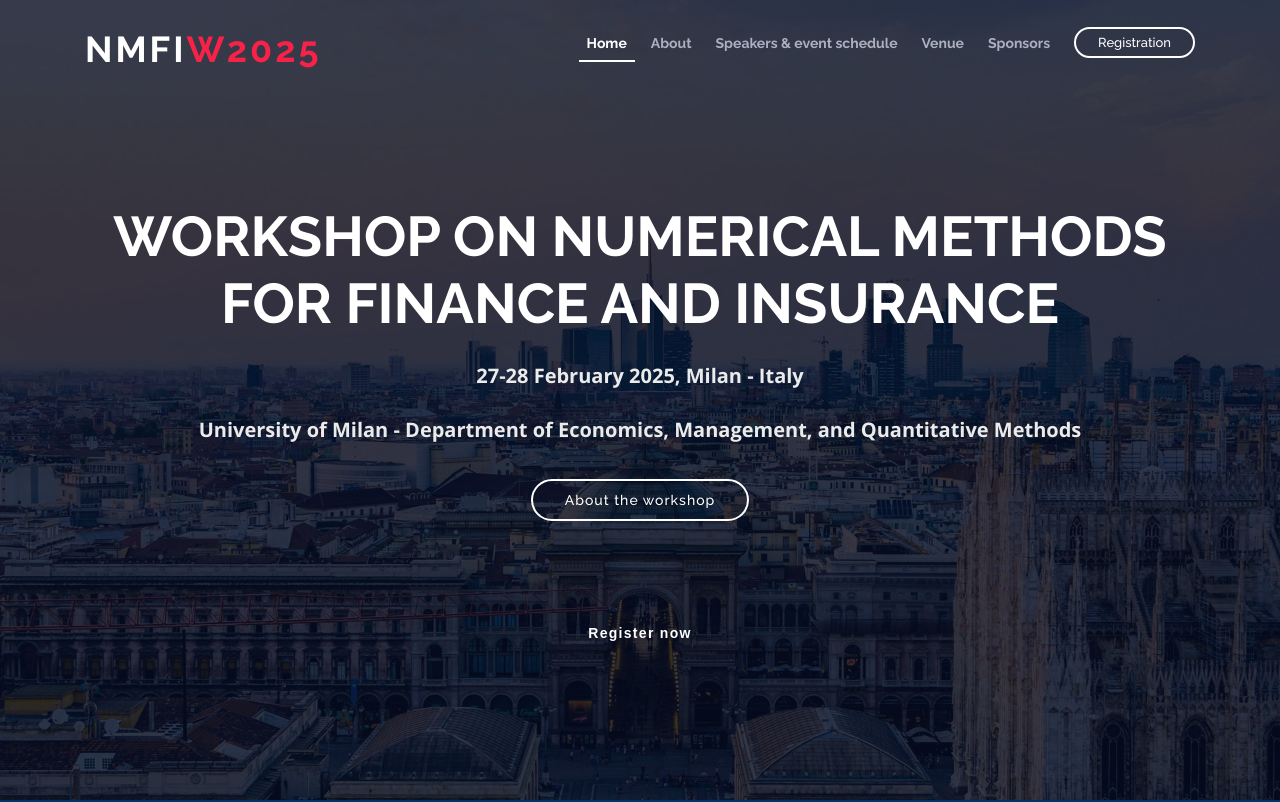
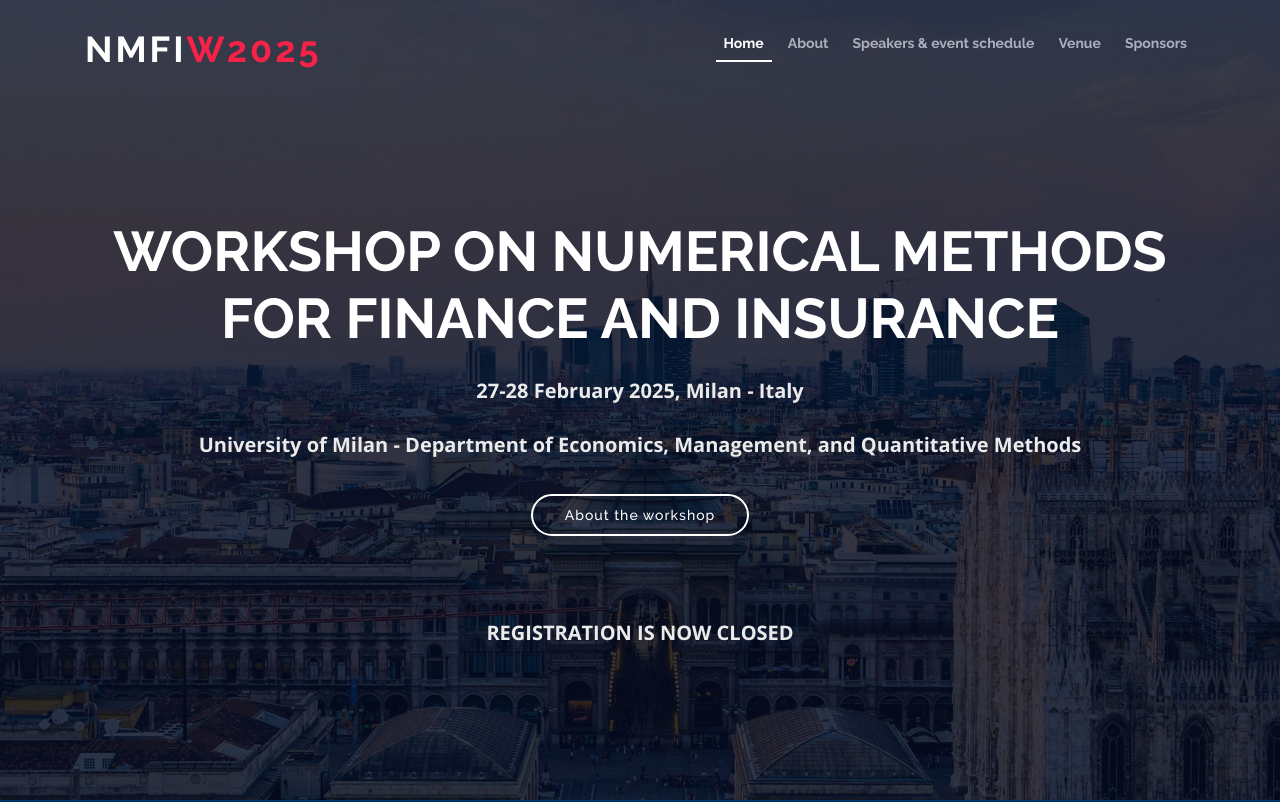
Before and after one commit to nmfiw2025/nmfiw2025.github.io, a plain HTML site: page index.html in a window 1280 px wide. Shown: the top 802 px of the page. Drawn offline with nearby package versions, Linux system fonts and the light colour scheme.

Commit message:
Add files via upload

```diff
--- a/index.html
+++ b/index.html
@@ -48,8 +48,8 @@
           <li><a href="#schedule">Speakers & event schedule</a></li>
           <li><a href="#venue">Venue</a></li>
           <li><a href="#sponsors">Sponsors</a></li>
-          <li class="buy-tickets"><a href="https://forms.office.com/Pages/ResponsePage.aspx?id=7161ExhwdEaj18wNsG1UXJICTKnh0CpFhCUlsDkQ-PxUQ040SjNEWVBVN0NFVktQRFIyVFNHVUtKNS4u&embed=true" class="venobox about-btn mb-4" data-vbtype="iframe"
-          data-autoplay="true">Registration</span> </a></li>
+          <!-- <li class="buy-tickets"><a href="https://forms.office.com/Pages/ResponsePage.aspx?id=7161ExhwdEaj18wNsG1UXJICTKnh0CpFhCUlsDkQ-PxUQ040SjNEWVBVN0NFVktQRFIyVFNHVUtKNS4u&embed=true" class="venobox about-btn mb-4" data-vbtype="iframe" -->
+          <!-- data-autoplay="true">Registration</span> </a></li> -->
         </ul>
       </nav><!-- #nav-menu-container -->
     </div>
@@ -68,9 +68,9 @@
       <br>
       <br>
       <br>
-
-      <a href="https://forms.office.com/Pages/ResponsePage.aspx?id=7161ExhwdEaj18wNsG1UXJICTKnh0CpFhCUlsDkQ-PxUQ040SjNEWVBVN0NFVktQRFIyVFNHVUtKNS4u&embed=true" class="venobox button mb-4" data-vbtype="iframe"
-          data-autoplay="false">Register now</span> </a>
+      <p class="mb-4 pb-0">REGISTRATION IS NOW CLOSED</p>
+      <!-- <a href="https://forms.office.com/Pages/ResponsePage.aspx?id=7161ExhwdEaj18wNsG1UXJICTKnh0CpFhCUlsDkQ-PxUQ040SjNEWVBVN0NFVktQRFIyVFNHVUtKNS4u&embed=true" class="venobox button mb-4" data-vbtype="iframe"
+          data-autoplay="false">Register now</span> </a> -->
     </div>
   </section>
   <main id="main">
```
